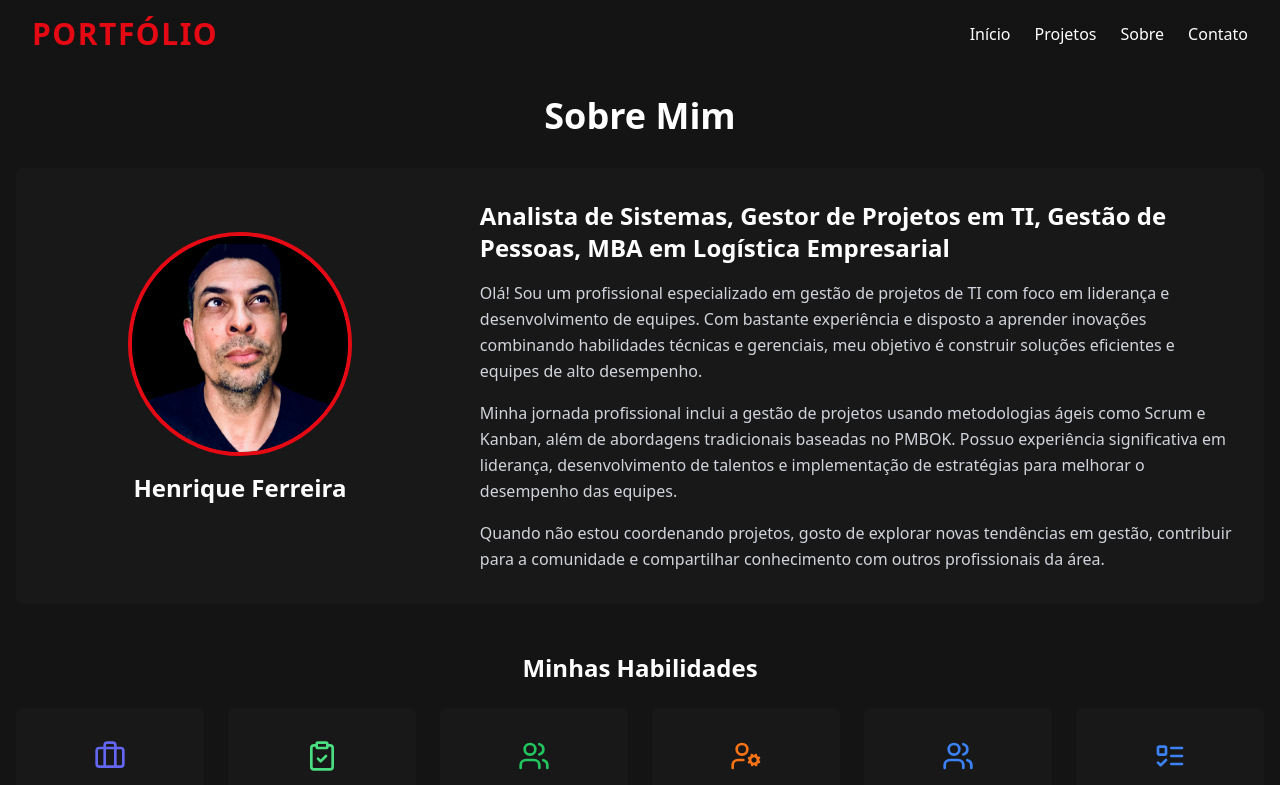
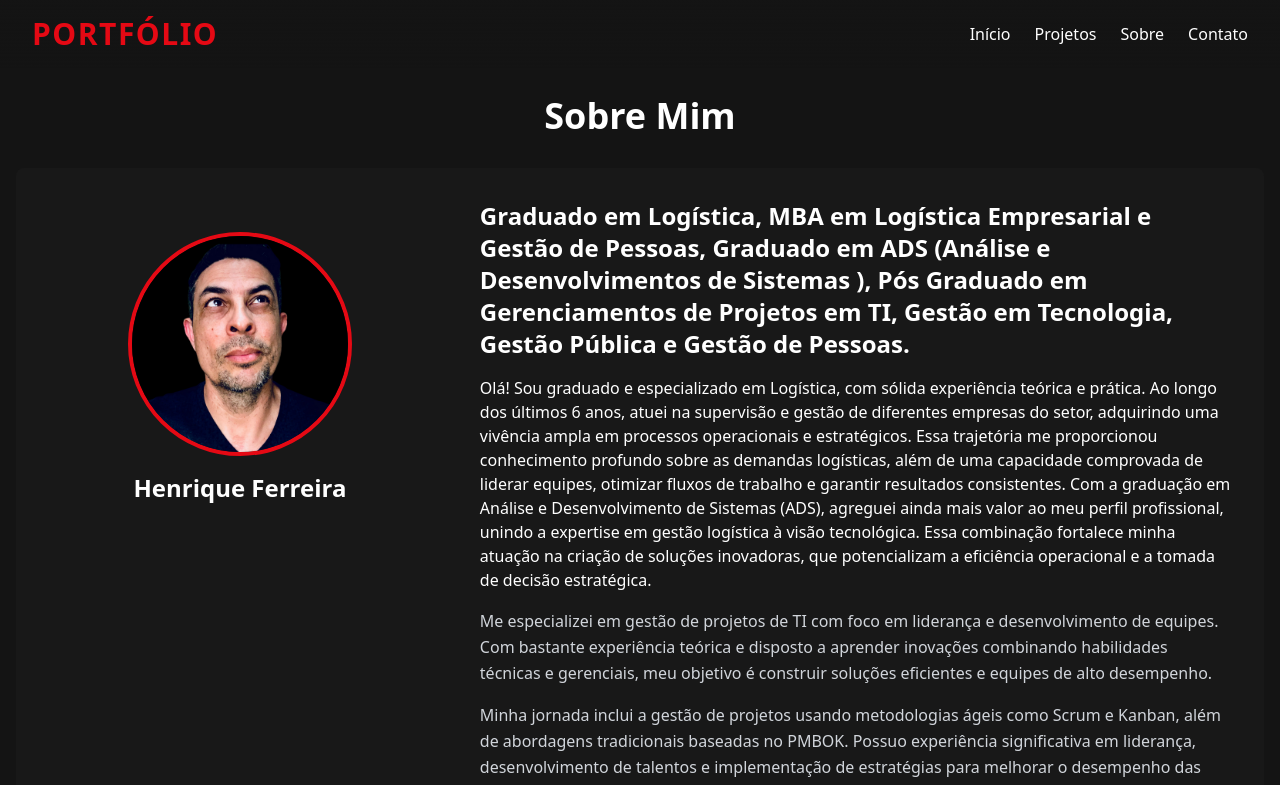
Before and after one commit to henriqueferreira-ofc/portfoliooficial, a React (Vite) app: page /about in a window 1280 px wide. Shown: the top 785 px of the page. Built offline with nearby package versions, Linux system fonts and the light colour scheme.

Commit message:
atualização na pagina sobre mim

```diff
--- a/src/pages/About.tsx
+++ b/src/pages/About.tsx
@@ -65,13 +65,18 @@ const AboutPage = () => {
             </div>
 
             <div className="md:w-2/3 md:pl-4">
-              <h2 className="text-2xl font-bold text-white mb-4">Analista de Sistemas, Gestor de Projetos em TI, Gestão de Pessoas, MBA em Logística Empresarial</h2>
+              <h2 className="text-2xl font-bold text-white mb-4">Graduado em Logística, MBA em Logística Empresarial e Gestão de Pessoas, Graduado em ADS (Análise e Desenvolvimentos de Sistemas ), Pós Graduado em Gerenciamentos de Projetos em TI, Gestão em Tecnologia, Gestão Pública e Gestão de Pessoas.</h2>
               <div className="space-y-4">
+              <p className="text-gray-300 leading-relaxed">
+
+                </p>Olá! Sou graduado e especializado em Logística, com sólida experiência teórica e prática. Ao longo dos últimos 6 anos, atuei na supervisão e gestão de diferentes empresas do setor, adquirindo uma vivência ampla em processos operacionais e estratégicos. Essa trajetória me proporcionou conhecimento profundo sobre as demandas logísticas, além de uma capacidade comprovada de liderar equipes, otimizar fluxos de trabalho e garantir resultados consistentes.
+
+Com a graduação em Análise e Desenvolvimento de Sistemas (ADS), agreguei ainda mais valor ao meu perfil profissional, unindo a expertise em gestão logística à visão tecnológica. Essa combinação fortalece minha atuação na criação de soluções inovadoras, que potencializam a eficiência operacional e a tomada de decisão estratégica.
                 <p className="text-gray-300 leading-relaxed">
-                  Olá! Sou um profissional especializado em gestão de projetos de TI com foco em liderança e desenvolvimento de equipes. Com bastante experiência e disposto a aprender inovações combinando habilidades técnicas e gerenciais, meu objetivo é construir soluções eficientes e equipes de alto desempenho.
+                  Me especializei em gestão de projetos de TI com foco em liderança e desenvolvimento de equipes. Com bastante experiência teórica e disposto a aprender inovações combinando habilidades técnicas e gerenciais, meu objetivo é construir soluções eficientes e equipes de alto desempenho.
                 </p>
                 <p className="text-gray-300 leading-relaxed">
-                  Minha jornada profissional inclui a gestão de projetos usando metodologias ágeis como Scrum e Kanban, além de abordagens tradicionais baseadas no PMBOK. Possuo experiência significativa em liderança, desenvolvimento de talentos e implementação de estratégias para melhorar o desempenho das equipes.
+                  Minha jornada inclui a gestão de projetos usando metodologias ágeis como Scrum e Kanban, além de abordagens tradicionais baseadas no PMBOK. Possuo experiência significativa em liderança, desenvolvimento de talentos e implementação de estratégias para melhorar o desempenho das equipes.
                 </p>
                 <p className="text-gray-300 leading-relaxed">
                   Quando não estou coordenando projetos, gosto de explorar novas tendências em gestão, contribuir para a comunidade e compartilhar conhecimento com outros profissionais da área.
```
